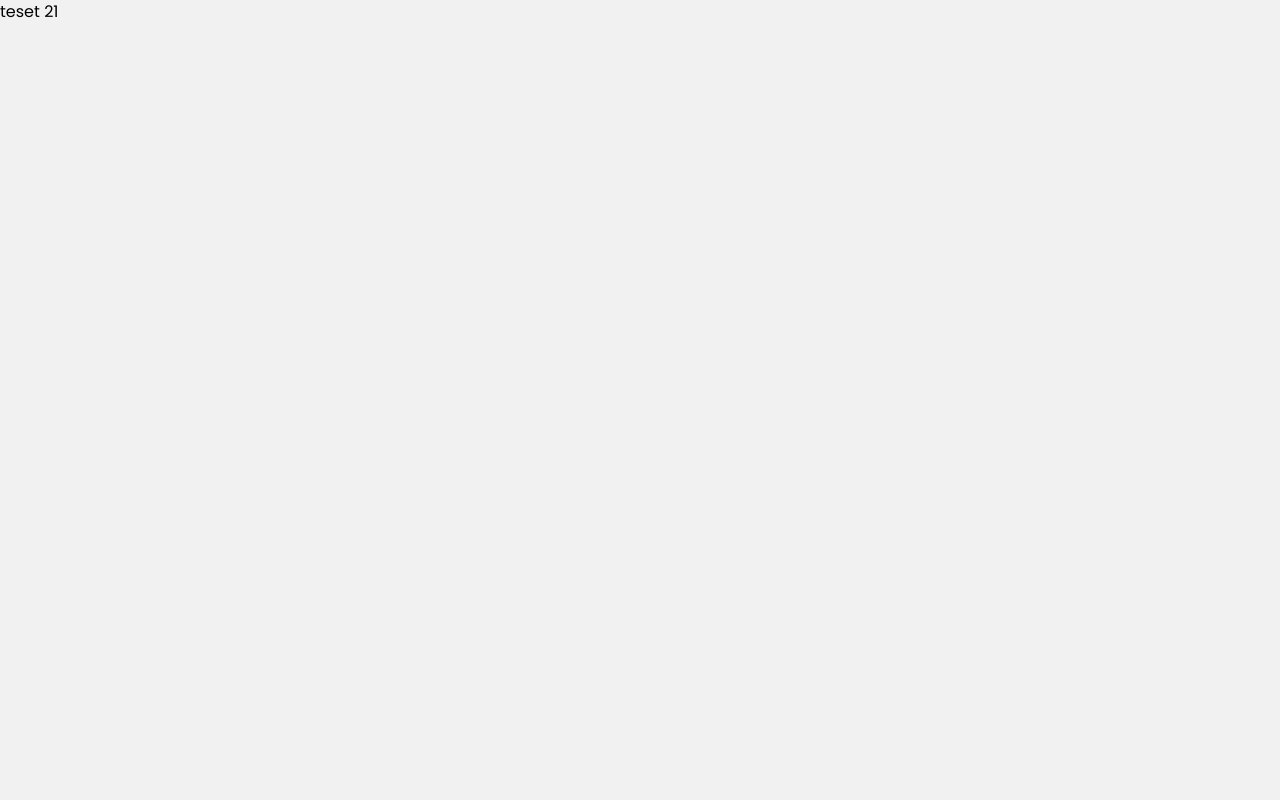
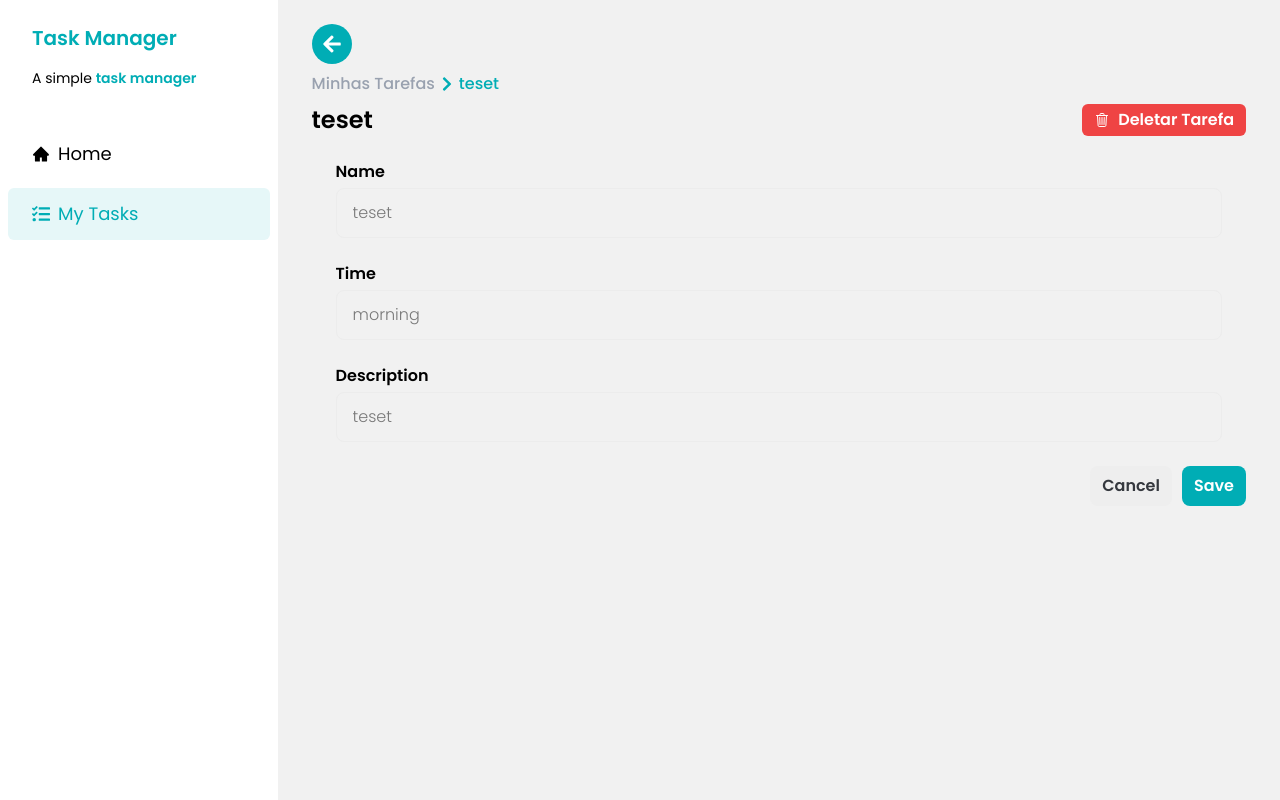
Before and after one commit to nicolasandreos/Task-Manager-React, a React (Vite) app: page /task/21 in a window 1280 px wide. Built offline with nearby package versions, Linux system fonts and the light colour scheme; data requests are answered from the project's data file.

Commit message:
feat: add task detail page

```diff
--- a/src/App.jsx
+++ b/src/App.jsx
@@ -1,11 +1,6 @@
-import Header from "./_components/Header";
 import Sidebar from "./_components/Sidebar";
-import Button from "./_components/Button";
-import { FaRegTrashCan } from "react-icons/fa6";
-import { FaPlus } from "react-icons/fa6";
 import Tasks from "./_components/Tasks";
 import { useState } from "react";
-import AddTaskModal from "./_components/AddTaskModal";
 
 function App() {
   const [isOpen, setIsOPen] = useState(false);
--- a/src/_components/Button.jsx
+++ b/src/_components/Button.jsx
@@ -15,6 +15,7 @@ const Button = ({
         primary: "bg-primary text-white",
         secondary: "text-dark-gray",
         tertiary: "bg-light-gray text-dark-blue",
+        danger: "bg-danger text-white",
       },
       size: {
         small: "px-3 py-1 rounded-md",
--- a/src/_components/Header.jsx
+++ b/src/_components/Header.jsx
@@ -1,6 +1,7 @@
 const Header = ({ title, subtitle, children }) => {
   return (
-    <div className="flex w-full justify-between">
+    <header className="w-full pt-18">
+      <div className="relative flex w-full justify-between">
         <div className="flex flex-col gap-2">
           <p className="text-primary font-medium">{subtitle}</p>
           <p className="text-2xl font-semibold">{title}</p>
@@ -8,6 +9,7 @@ const Header = ({ title, subtitle, children }) => {
 
         <div className="flex items-center gap-4">{children}</div>
       </div>
+    </header>
   );
 };
 
--- a/src/_components/Tasks.jsx
+++ b/src/_components/Tasks.jsx
@@ -77,7 +77,7 @@ const Tasks = () => {
   return (
     <>
       {/* HEADER */}
-      <div className="w-full pt-16">
+
       <Header title="My Tasks" subtitle="My Tasks">
         <Button color="secondary">
           <FaRegTrashCan />
@@ -88,7 +88,6 @@ const Tasks = () => {
           New Task
         </Button>
       </Header>
-      </div>
 
       <div className="w-full space-y-6 rounded-lg bg-white p-6">
         <TaskSection
--- a/src/pages/TaskDetail.jsx
+++ b/src/pages/TaskDetail.jsx
@@ -1,10 +1,24 @@
 import { useEffect, useState } from "react";
-import { useParams } from "react-router";
+import { useNavigate, useParams } from "react-router";
 import { toast } from "sonner";
+import Header from "../_components/Header";
+import Button from "../_components/Button";
+import { IoTrashOutline } from "react-icons/io5";
+import { FaChevronRight } from "react-icons/fa";
+import { FaArrowLeft } from "react-icons/fa";
+import InputLabel from "../_components/InputLabel";
+import Input from "../_components/Input";
+import Sidebar from "../_components/Sidebar";
 
 const TaskDetail = () => {
   const { taskId } = useParams();
   const [task, setTask] = useState();
+  const navigate = useNavigate();
+
+  const handleClickBackPage = () => {
+    console.log("ok");
+    navigate(-1);
+  };
 
   useEffect(() => {
     const fetchTaskById = async () => {
@@ -24,9 +38,50 @@ const TaskDetail = () => {
   }, [taskId]);
 
   return (
-    <p>
-      {task?.description} {task?.id}
-    </p>
+    <div className="flex h-screen w-screen">
+      <Sidebar />
+      <div className="flex w-full flex-col gap-6 px-8.5">
+        <Header
+          subtitle={
+            <p className="flex items-center gap-1">
+              <span className="text-gray-400">Minhas Tarefas</span>
+              <FaChevronRight />
+              {task?.title}
+            </p>
+          }
+          title={task?.title}
+        >
+          <Button color="danger">
+            <IoTrashOutline />
+            Deletar Tarefa
+          </Button>
+
+          <button
+            onClick={handleClickBackPage}
+            className="bg-primary absolute -top-12 left-0 flex h-10 w-10 items-center justify-center rounded-full text-xl text-white"
+          >
+            <FaArrowLeft />
+          </button>
+        </Header>
+
+        <div className="space-y-6 px-6">
+          <Input placeholder={task?.title} label="Name" id={task?.title} />
+          <Input placeholder={task?.period} label="Time" id={task?.period} />
+          <Input
+            placeholder={task?.description}
+            label="Description"
+            id={task?.description}
+          />
+        </div>
+
+        <div className="flex gap-2.5 self-end">
+          <Button size="large" color="tertiary">
+            Cancel
+          </Button>
+          <Button size="large">Save</Button>
+        </div>
+      </div>
+    </div>
   );
 };
 
```
Lines whose indentation alone changed are shown as unchanged.
